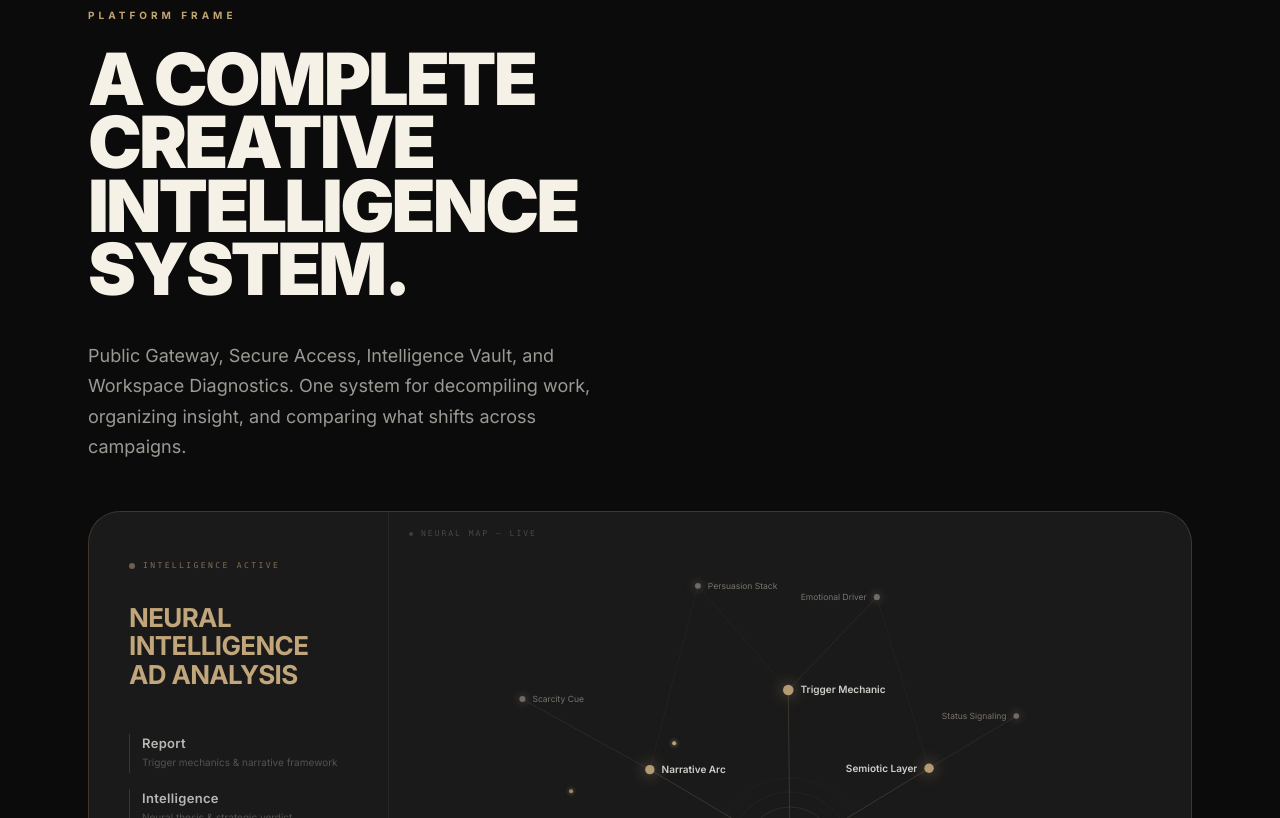
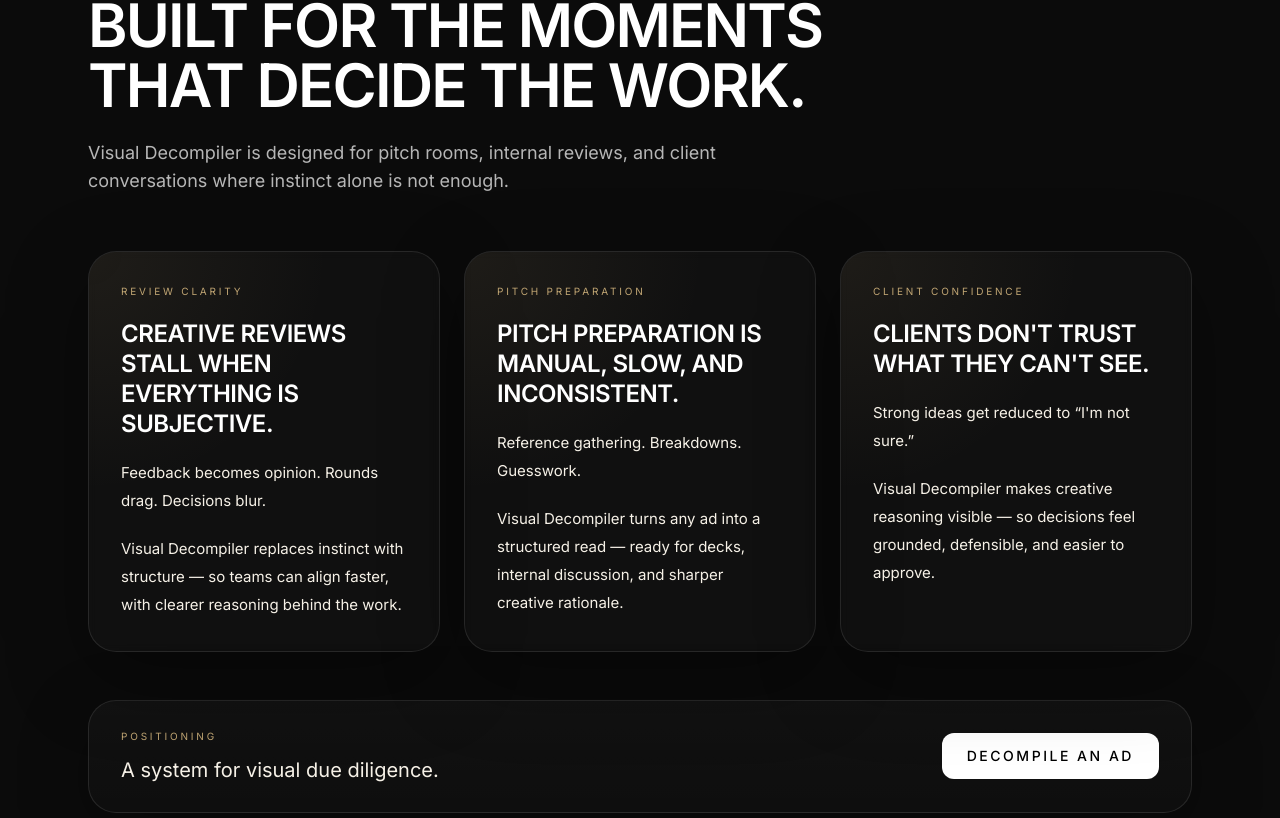
Before and after one commit to popvisly/visual-decompiler, a Next.js app: page / in a window 1280 px wide. Shown: the part 3402-4220 px from the top of the page. Built offline with nearby package versions, Linux system fonts and the light colour scheme; no server answers.

Commit message:
Add Built for the Room homepage section

```diff
--- a/src/app/page.tsx
+++ b/src/app/page.tsx
@@ -2,6 +2,7 @@ import UnifiedSovereignHeader from '@/components/UnifiedSovereignHeader';
 import CinematicHero from '@/components/marketing/CinematicHero';
 import HowItWorks from '@/components/marketing/HowItWorks';
 import PremiumDossierShowcase from '@/components/marketing/PremiumDossierShowcase';
+import BuiltForTheRoomSection from '@/components/marketing/BuiltForTheRoomSection';
 import NeuralMapSection from '@/components/marketing/NeuralMapSection';
 import DossierPreview from '@/components/marketing/DossierPreview';
 import WhyDifferent from '@/components/marketing/WhyDifferent';
@@ -14,6 +15,7 @@ export default function HomePage() {
             <CinematicHero />
             <HowItWorks />
             <PremiumDossierShowcase />
+            <BuiltForTheRoomSection />
             <NeuralMapSection />
             <DossierPreview />
             <WhyDifferent />
--- /dev/null
+++ b/src/components/marketing/BuiltForTheRoomSection.tsx
@@ -0,0 +1,99 @@
+'use client';
+
+import { motion } from 'framer-motion';
+import Link from 'next/link';
+
+const PRESSURE_CARDS = [
+    {
+        label: 'Review Clarity',
+        title: 'Creative reviews stall when everything is subjective.',
+        lead: 'Feedback becomes opinion. Rounds drag. Decisions blur.',
+        body: 'Visual Decompiler replaces instinct with structure — so teams can align faster, with clearer reasoning behind the work.',
+    },
+    {
+        label: 'Pitch Preparation',
+        title: 'Pitch preparation is manual, slow, and inconsistent.',
+        lead: 'Reference gathering. Breakdowns. Guesswork.',
+        body: 'Visual Decompiler turns any ad into a structured read — ready for decks, internal discussion, and sharper creative rationale.',
+    },
+    {
+        label: 'Client Confidence',
+        title: "Clients don\'t trust what they can\'t see.",
+        lead: 'Strong ideas get reduced to “I\'m not sure.”',
+        body: 'Visual Decompiler makes creative reasoning visible — so decisions feel grounded, defensible, and easier to approve.',
+    },
+];
+
+export default function BuiltForTheRoomSection() {
+    return (
+        <section className="relative bg-[#0B0B0B] py-24 text-[#F6F1E7] md:py-32" data-presence-tone="dark">
+            <div className="mx-auto w-full max-w-[1200px] px-6 lg:px-12">
+                <motion.div
+                    className="mb-14 max-w-3xl"
+                    initial={{ opacity: 0, y: 24 }}
+                    whileInView={{ opacity: 1, y: 0 }}
+                    viewport={{ once: true, margin: '-80px' }}
+                    transition={{ duration: 0.8, ease: [0.16, 1, 0.3, 1] }}
+                >
+                    <div className="mb-5 inline-flex items-center rounded-full border border-white/10 bg-white/[0.03] px-4 py-1.5 text-[11px] font-medium uppercase tracking-[0.28em] text-[#C1A674]">
+                        Built for the Room
+                    </div>
+
+                    <h2 className="max-w-4xl text-4xl font-semibold uppercase leading-[0.95] tracking-[-0.03em] text-white sm:text-5xl md:text-6xl">
+                        Built for the moments that decide the work.
+                    </h2>
+
+                    <p className="mt-6 max-w-2xl text-base leading-8 text-white/70 sm:text-lg">
+                        Visual Decompiler is designed for pitch rooms, internal reviews, and client conversations where instinct alone is not enough.
+                    </p>
+                </motion.div>
+
+                <div className="grid gap-6 lg:grid-cols-3">
+                    {PRESSURE_CARDS.map((card, idx) => (
+                        <motion.article
+                            key={card.label}
+                            className="group relative overflow-hidden rounded-[28px] border border-white/10 bg-white/[0.025] p-8 shadow-[0_25px_80px_rgba(0,0,0,0.35)] backdrop-blur-sm transition duration-500 hover:bg-white/[0.04]"
+                            initial={{ opacity: 0, y: 24 }}
+                            whileInView={{ opacity: 1, y: 0 }}
+                            viewport={{ once: true, margin: '-60px' }}
+                            transition={{ duration: 0.65, delay: idx * 0.08, ease: [0.16, 1, 0.3, 1] }}
+                        >
+                            <div className="absolute inset-0 bg-[radial-gradient(circle_at_top_left,rgba(193,166,116,0.10),transparent_45%)] opacity-80" />
+                            <div className="relative">
+                                <div className="text-[10px] uppercase tracking-[0.28em] text-[#C1A674]">{card.label}</div>
+
+                                <h3 className="mt-5 text-2xl font-semibold uppercase leading-tight tracking-[-0.02em] text-white">
+                                    {card.title}
+                                </h3>
+
+                                <p className="mt-5 text-sm leading-7 text-white/62 sm:text-[15px]">{card.lead}</p>
+
+                                <p className="mt-5 text-sm leading-7 text-white/82 sm:text-[15px]">{card.body}</p>
+                            </div>
+                        </motion.article>
+                    ))}
+                </div>
+
+                <motion.div
+                    className="mt-12 flex flex-col gap-4 rounded-[28px] border border-white/10 bg-[linear-gradient(180deg,rgba(255,255,255,0.03),rgba(255,255,255,0.015))] px-8 py-7 shadow-[0_20px_70px_rgba(0,0,0,0.28)] sm:flex-row sm:items-center sm:justify-between"
+                    initial={{ opacity: 0, y: 20 }}
+                    whileInView={{ opacity: 1, y: 0 }}
+                    viewport={{ once: true, margin: '-60px' }}
+                    transition={{ duration: 0.7, delay: 0.15, ease: [0.16, 1, 0.3, 1] }}
+                >
+                    <div>
+                        <div className="text-[10px] uppercase tracking-[0.28em] text-[#C1A674]">Positioning</div>
+                        <p className="mt-3 text-lg leading-8 text-white/82 sm:text-xl">A system for visual due diligence.</p>
+                    </div>
+
+                    <Link
+                        href="/ingest"
+                        className="inline-flex items-center justify-center rounded-xl border border-white/10 bg-white px-6 py-3 text-sm font-medium uppercase tracking-[0.18em] text-black transition hover:bg-white/90"
+                    >
+                        Decompile an Ad
+                    </Link>
+                </motion.div>
+            </div>
+        </section>
+    );
+}
```
